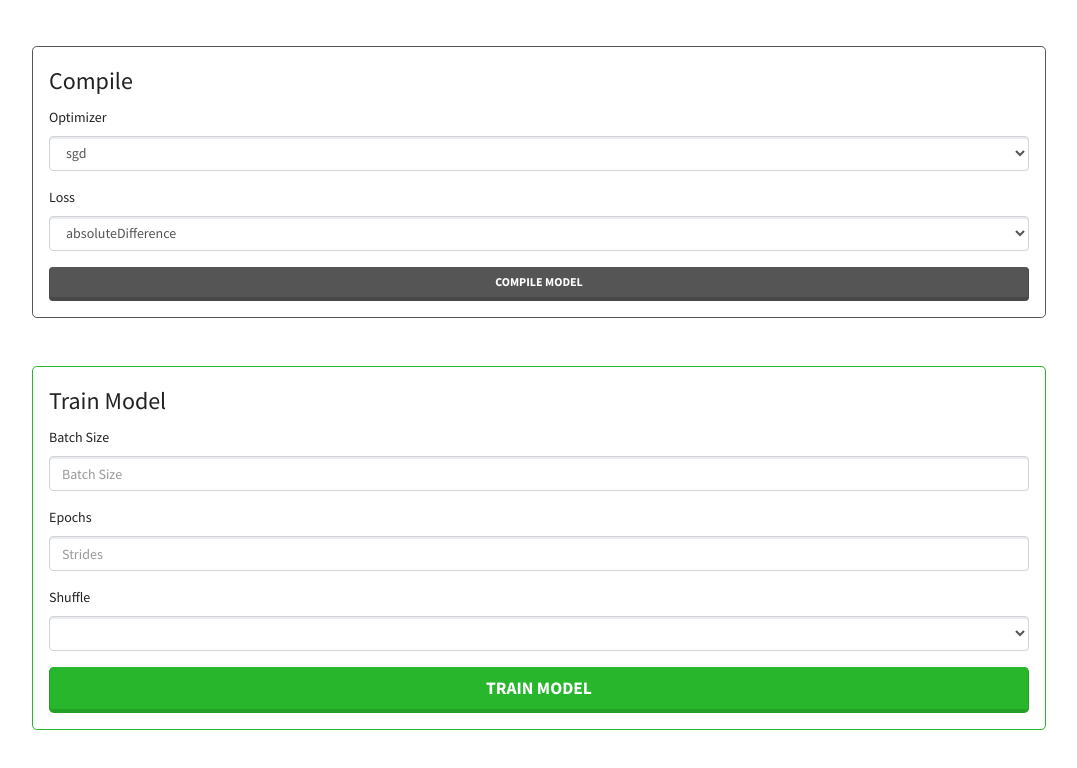
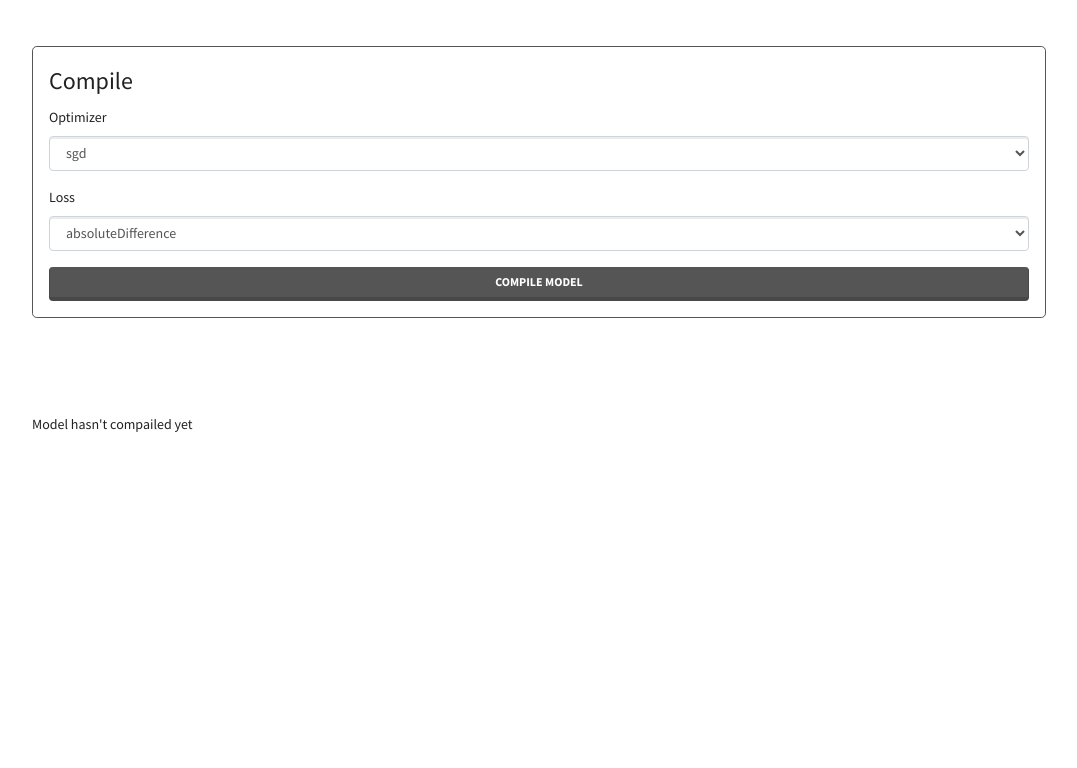
Before and after one commit to hayriyigit/tfjs-nextjs-demo, a Next.js app: page / in a window 1280 px wide. Shown: the part 1348-2116 px from the top of the page, without its empty margins (101-1178 px from the left). After the commit the page ends 1911 px from the top, so only its background shows below. Built offline with nearby package versions, Linux system fonts and the light colour scheme.

Commit message:
Set for MNIST dataset

```diff
--- a/components/Compile/index.js
+++ b/components/Compile/index.js
@@ -20,6 +20,7 @@ const losses = [
   "meanSquaredError",
   "sigmoidCrossEntropy",
   "softmaxCrossEntropy",
+  "categoricalCrossentropy",
 ];
 
 export default (props) => {
--- a/components/Train/index.js
+++ b/components/Train/index.js
@@ -2,17 +2,20 @@ import React from "react";
 import { useForm } from "react-hook-form";
 
 export default (props) => {
-  const { socket } = props;
+  const { socket, active } = props;
   const { register, handleSubmit, watch, errors } = useForm();
   const onSubmit = (data) => {
-    data.poolSize = parseInt(data.poolSize);
-    data.strides = parseInt(data.strides);
-
-    socket.emit("addMaxPooling", data);
+    data.batchSize = parseInt(data.batchSize);
+    data.epochs = parseInt(data.epochs);
+    data.shuffle = data.shuffle == "true" ? true : false;
+    socket.emit("trainModel", data);
   };
 
   return (
-    <div className="col border p-3 border-success rounded-lg bg-light">
+    <div
+      className="col border p-3 border-success rounded-lg bg-light"
+      style={{ display: active ? "block" : "none" }}
+    >
       <form onSubmit={handleSubmit(onSubmit)}>
         <fieldset>
           <legend>Train Model</legend>
@@ -67,11 +70,11 @@ export default (props) => {
               name="shuffle"
               ref={register}
             >
-              <option>{true}</option>
-              <option>{false}</option>
+              <option>true</option>
+              <option>false</option>
             </select>
           </div>
-          <button type="submit" class="btn btn-lg btn-success btn-block">
+          <button type="submit" class="btn btn-lg btn-success btn-block ">
             Train Model
           </button>
         </fieldset>
--- a/pages/index.js
+++ b/pages/index.js
@@ -1,4 +1,4 @@
-import { useEffect } from "react";
+import { useEffect, useState } from "react";
 import { useSocket } from "../hooks";
 
 import {
@@ -17,10 +17,22 @@ export default () => {
     reconnectionDelayMax: 300,
   });
 
+  const [compailStatus, setCompailStatus] = useState({
+    status: false,
+    message: "Model hasn't compailed yet",
+  });
+
+  const [trainLogs, setTrainLogs] = useState([]);
+
   useEffect(() => {
     if (socket) {
-      socket.on("model", (summary) => {
-        console.log(summary);
+      socket.on("compailed", ({ status, message }) => {
+        setCompailStatus({ status, message });
+      });
+
+      socket.on("onEpochEnd", (data) => {
+        console.log(trainLogs);
+        setTrainLogs([...trainLogs, data]);
       });
     }
   }, [socket]);
@@ -44,7 +56,25 @@ export default () => {
         <Compile socket={socket} />
       </div>
       <div className="row m-5">
-        <Train socket={socket} />
+        <Train socket={socket} active={compailStatus.status ? true : false} />
+      </div>
+      <div className="row m-5">
+        <p>
+          {compailStatus.status}
+          {compailStatus.message}
+        </p>
+      </div>
+      <div className="row m-5">
+        <p>
+          {trainLogs.length > 0
+            ? trainLogs.map((item) => (
+                <p>
+                  <span>{item.epochs}</span>
+                  <span>{JSON.stringify(item.logs)}</span>
+                </p>
+              ))
+            : null}
+        </p>
       </div>
     </div>
   );
```
Also changed, not shown: 2 other files (tests, documents, lock files or other folders).
